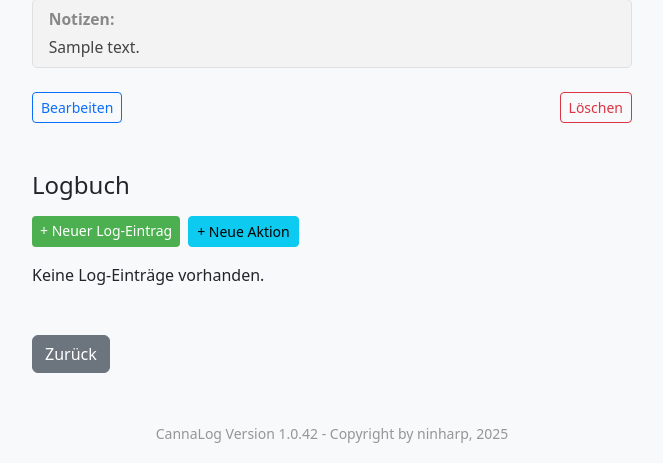
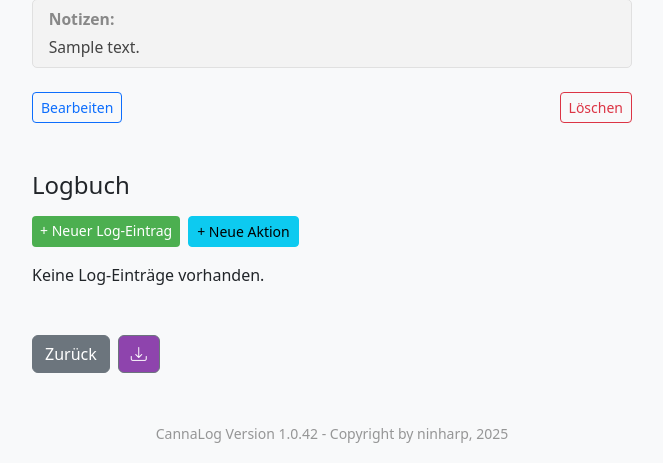
Before and after one commit to ninharp/CannaLog_Homeassistant, a Flask app: page /plant/1 in a window 1280 px wide. Shown: the part 337-800 px from the top of the page, without its empty margins (308-971 px from the left). Run offline with Flask 3, Linux system fonts and the light colour scheme; a user stored in the database is signed in; tables that the repository leaves empty hold one stand-in row (values such as "Sample post"); grey boxes marked "Sample" are stand-in pictures; some libraries are stand-ins or nearby versions.

Commit message:
Add export buttons to dashboard, environment, and plant overview templates

```diff
--- a/cannalog/app/templates/environment_overview.html
+++ b/cannalog/app/templates/environment_overview.html
@@ -9,7 +9,6 @@
         </a>
         <h1 class="mb-0 fw-bold" style="font-size:2.5rem; line-height:60px;">{{ env.name }}</h1>
     </div>
-
 
 {% set preview_img = None %}
 {% if env.preview_image_id %}
@@ -137,8 +136,11 @@
 {% else %}
 <p>Keine Log-Einträge vorhanden.</p>
 {% endif %}
-<div class="mt-5">
+<div class="mt-5 d-flex align-items-center gap-2">
     <a href="dashboard" class="btn btn-secondary">Zurück</a>
+    <a href="{{ url_for('export_logs', env_id=env.id)|relative_url }}" class="btn btn-secondary" style="background:#8e44ad; color:white;">
+        <span class="bi bi-download"></span>
+    </a>
 </div>
 <script>
     document.getElementById('delete-env-form').onsubmit = function(e) {
--- a/cannalog/app/templates/plant_overview.html
+++ b/cannalog/app/templates/plant_overview.html
@@ -124,7 +124,16 @@
 <p>Keine Log-Einträge vorhanden.</p>
 {% endif %}
 
-<div class="mt-5">
+<div class="mt-5 d-flex align-items-center gap-2">
     <a href="dashboard" class="btn btn-secondary">Zurück</a>
+    {% if plant.environment %}
+    <a href="{{ url_for('export_logs', env_id=plant.environment.id)|relative_url }}" class="btn btn-secondary" style="background:#8e44ad; color:white;">
+        <span class="bi bi-download"></span>
+    </a>
+    {% else %}
+    <a href="{{ url_for('export_logs')|relative_url }}" class="btn" style="background:#8e44ad; color:white; border-radius:2rem; padding:0.5em 1.5em; font-size:1rem; box-shadow:0 2px 8px #0001;">
+        <span class="bi bi-download"></span>
+    </a>
+    {% endif %}
 </div>
 {% endblock %}
```
Also changed, not shown: cannalog/app/templates/dashboard.html (+7 -2 lines).
